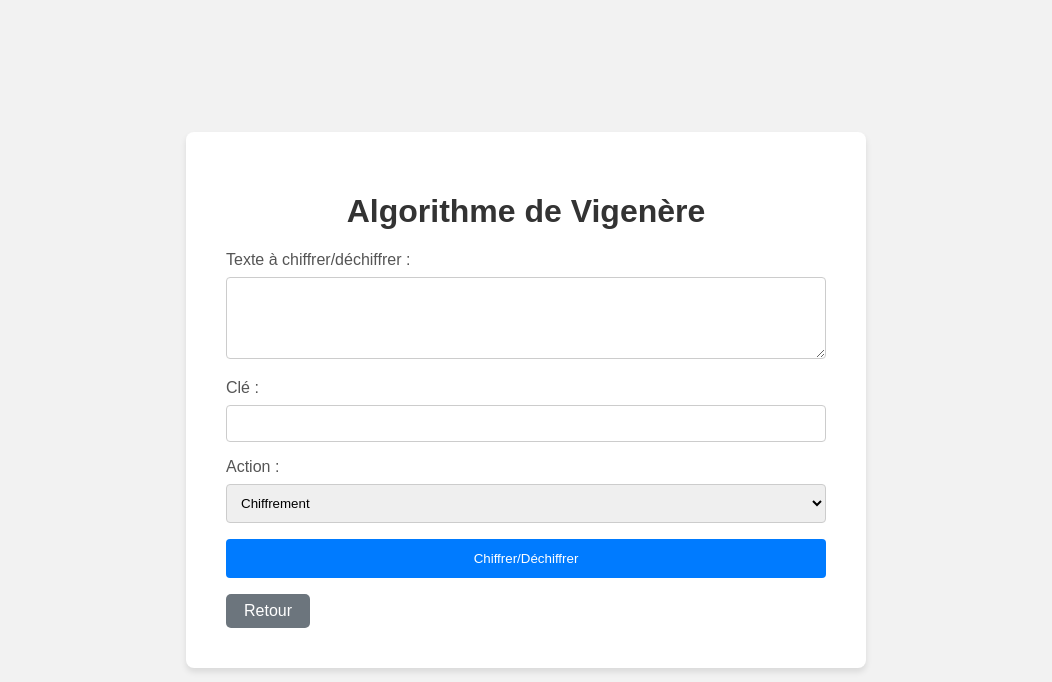
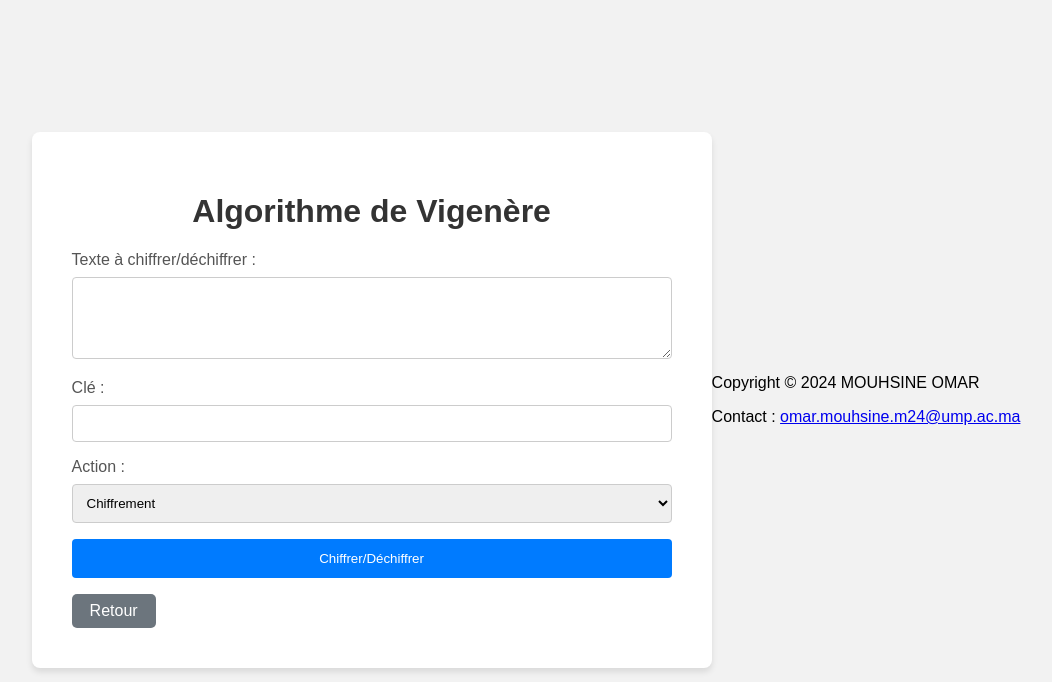
Before and after one commit to MouhsineOmar/Blog, a Flask app: page /vigenere in a window 1280 px wide. Shown: the top 682 px of the page, without its empty margins (114-1166 px from the left). Run offline with Flask 3, Linux system fonts and the light colour scheme.

Commit message:
Update Vigenere.html

```diff
--- a/templates/Vigenere.html
+++ b/templates/Vigenere.html
@@ -53,6 +53,10 @@
         </div>
         {% endif %}
     </div>
+    <footer>
+        <p>Copyright © 2024 MOUHSINE OMAR</p>
+        <p>Contact : <a href="omar.mouhsine.m24@ump.ac.ma">omar.mouhsine.m24@ump.ac.ma</a></p>
+    </footer>
 </body>
 
 </html>
```
